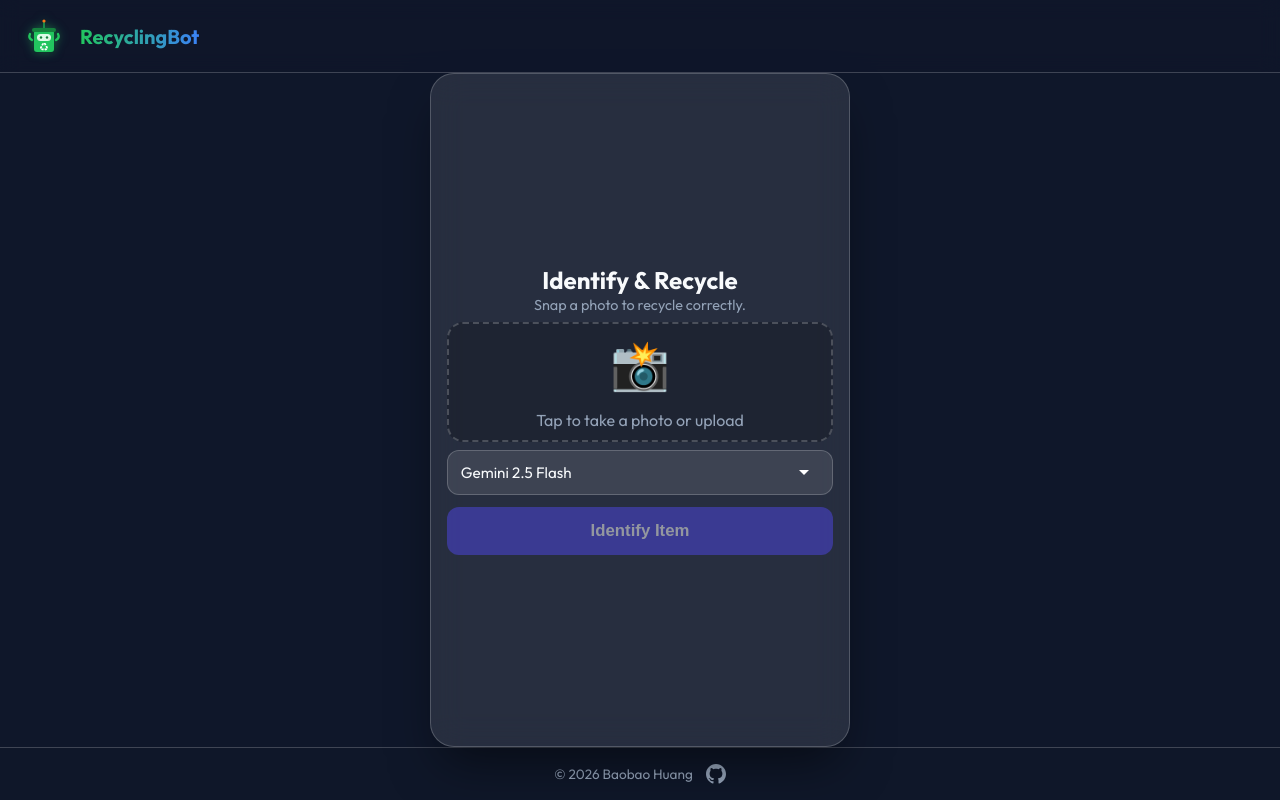
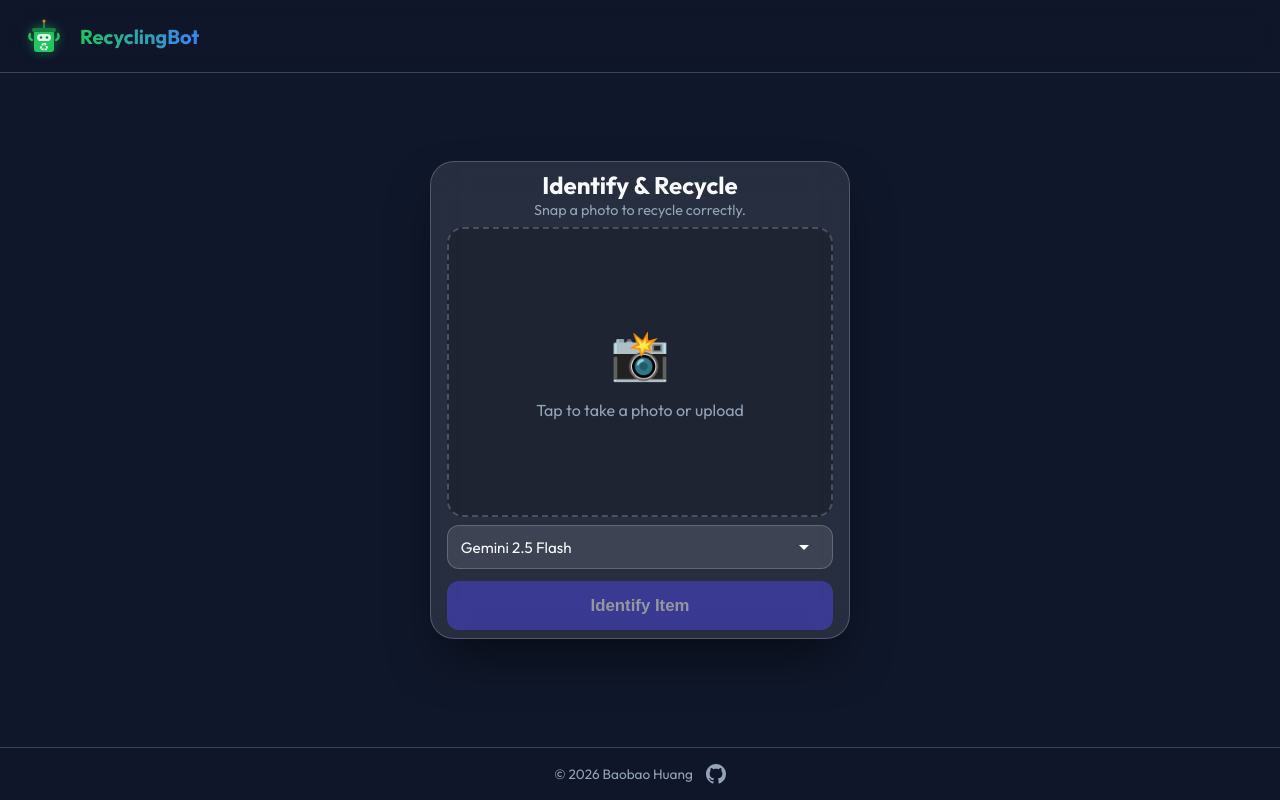
Before and after one commit to BubbleWong/RecyclingBot, a website: page public/index.html in a window 1280 px wide. Drawn offline with Linux system fonts and the light colour scheme.

Commit message:
update pwa, 4th

```diff
--- a/public/style.css
+++ b/public/style.css
@@ -33,15 +33,14 @@ body {
     color: var(--text-light);
     min-height: 100vh;
     min-height: 100dvh;
-    /* Use dynamic viewport height for mobile browsers */
     display: flex;
     flex-direction: column;
-    /* Changed from just flex to column for header/footer */
     overflow-x: hidden;
     position: relative;
-    /* PWA Safe Area Support: REMOVED from body to prevent >100vh height */
+    /* Fixed Positioning Support */
+    padding-top: 80px;
+    padding-bottom: 80px;
     margin: 0;
-    padding: 0;
 }
 
 /* ... existing blob styles ... */
@@ -60,8 +59,10 @@ body {
     background: rgba(15, 23, 42, 0.6);
     backdrop-filter: blur(10px);
     border-bottom: 1px solid var(--glass-border);
-    position: sticky;
+    position: fixed;
+    /* Changed to fixed */
     top: 0;
+    left: 0;
     z-index: 100;
 }
 
@@ -101,9 +102,9 @@ body {
     max-width: 420px;
     text-align: center;
     box-shadow: 0 25px 50px -12px rgba(0, 0, 0, 0.5);
-    margin: 0 auto;
-    /* No vertical margin */
-    flex: 1;
+    margin: auto;
+    /* Vertically and horizontally center */
+    /* Removed flex: 1 to stop stretching */
     display: flex;
     flex-direction: column;
     justify-content: center;
@@ -127,8 +128,9 @@ body {
     background: rgba(0, 0, 0, 0.2);
     border: 2px dashed var(--glass-border);
     border-radius: 16px;
-    height: 120px;
-    /* Reduced height significantly */
+    width: 100%;
+    aspect-ratio: 4 / 3;
+    /* Standard 4:3 Photo Ratio */
     display: flex;
     justify-content: center;
     align-items: center;
@@ -387,7 +389,11 @@ body {
     padding-right: max(1rem, env(safe-area-inset-right));
     background: rgba(15, 23, 42, 0.8);
     border-top: 1px solid var(--glass-border);
-    margin-top: auto;
+    /* Fixed Positioning */
+    position: fixed;
+    bottom: 0;
+    left: 0;
+    z-index: 100;
 }
 
 .footer-content {
--- a/public/sw.js
+++ b/public/sw.js
@@ -1,4 +1,4 @@
-const CACHE_NAME = 'recycling-bot-v6';
+const CACHE_NAME = 'recycling-bot-v9';
 const ASSETS = [
     '/',
     '/index.html',
```
